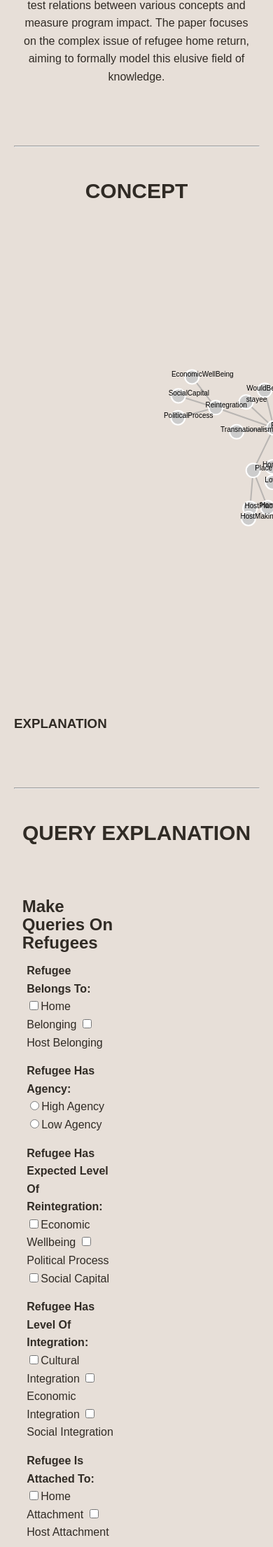
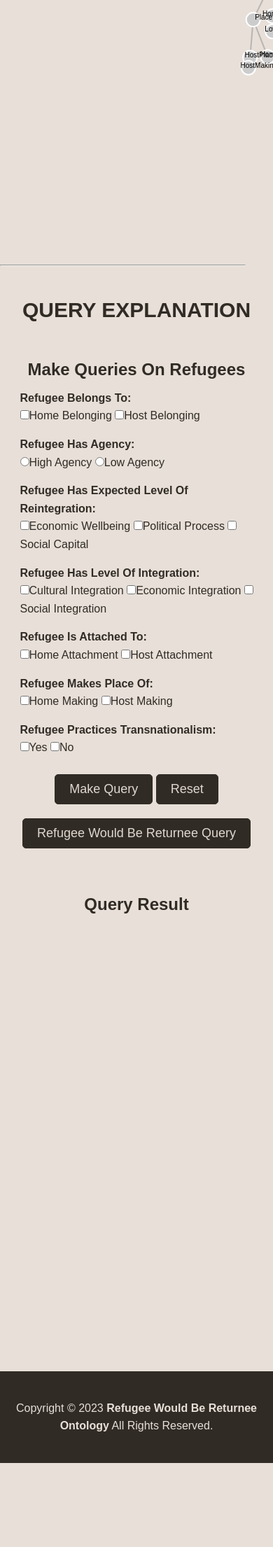
Before and after one commit to khederTa/Refugee-Ontology-Web-App, a Flask app: page / in a window 390 px wide; the page is wider, and only the part inside the window is pictured. Shown: the part 2032-4242 px from the top of that part at 70% size. After the commit the page ends 4122 px from the top of that part, so only its background shows below. Run offline with Flask 2, Linux system fonts and the light colour scheme.

Commit message:
Update style.css

```diff
--- a/static/css/style.css
+++ b/static/css/style.css
@@ -1,5 +1,6 @@
 * {
     box-sizing: border-box;
+    margin: 0;
 }
 
 body {
@@ -72,6 +73,19 @@ nav a:hover {
     color: #FFFFFF;
 }
 
+@media (max-width: 710px) {
+    nav a {
+        display: none;
+    }
+
+    nav h1 {
+        text-align: center;
+        margin-left: auto;
+        margin-right: auto;
+        display: block;
+    }
+}
+
 .abstract {
     display: flex;
 
@@ -86,6 +100,23 @@ nav a:hover {
     flex: 60%;
     padding: 30px;
     padding-top: 50px;
+}
+
+@media (max-width: 710px) {
+    .abstract {
+        flex-direction: column !important;
+    }
+
+    .left-abstract {
+        margin: auto;
+        padding: 20px 20px 0;
+    }
+
+    .right-abstract {
+        margin: auto;
+        padding: 0 20px 20px;
+    }
+
 }
 
 .intro {
@@ -103,11 +134,7 @@ nav a:hover {
 }
 
 .intro p {
-    text-align: center;
-}
-
-.concept {
-    display: flex;
+    text-align: left;
 }
 
 .concept-header {
@@ -118,19 +145,48 @@ nav a:hover {
     align-items: center;
 }
 
+.concept-section {
+    display: grid;
+    grid-template-columns: repeat(2, 1fr);
+}
+
 .left-concept {
-    flex: 30%;
     padding: 20px;
+    grid-column-start: 1;
 }
 
 .right-concept {
-    flex: 70%;
     padding: 20px;
+    grid-column-start: 2;
 }
 
-.query {
-    text-align: center;
+@media (max-width: 1200px) {
+    .concept-section {
+        grid-template-columns: 1fr;
+        grid-template-rows: 1fr 1fr;
+        gap: 0;
+    }
+
+    .left-concept {
+        grid-row-start: 2;
+        grid-column-start: 1;
+        margin-top: -20rem;
+    }
+
+    .right-concept {
+        grid-row-start: 1;
+        grid-column-start: 1;
+        text-align: center;
+        word-wrap: break-word;
+    }
+
+    .right-concept p {
+        text-align: left;
+        width: auto;
+    }
+
 }
+
 
 .query-header {
     padding: 20px;
@@ -140,9 +196,15 @@ nav a:hover {
     align-items: center;
 }
 
+.query {
+    display: grid;
+    grid-template-columns: repeat(3, 1fr);
+    text-align: center;
+}
+
+
 .left-query {
-    display: inline-block;
-    width: 49%;
+    grid-column: 1 / 3;
     vertical-align: center;
     text-align: left;
     padding: 30px;
@@ -150,10 +212,34 @@ nav a:hover {
 }
 
 .right-query {
-    display: inline-block;
-    width: 49%;
+    grid-column: 3;
     padding: 30px;
 
+}
+
+@media (max-width: 1200px) {
+    .query {
+        grid-template-columns: 1fr;
+        grid-template-rows: 1fr 1fr;
+        text-align: center;
+    }
+
+
+    .left-query {
+        grid-column: 1;
+        grid-row: 1;
+        vertical-align: center;
+        text-align: center;
+        padding: 10px;
+
+    }
+
+    .right-query {
+        grid-column: 1;
+        grid-row: 2;
+        padding: 10px;
+
+    }
 }
 
 .query .left-query h2 {
@@ -235,21 +321,19 @@ header {
     padding: 15%;
 }
 
+
+
 footer {
-    width: auto;
-    margin: 10%;
-    padding: 10%;
+    background: #302b25;
+    color: #e7dfd8;
+    margin: 0;
 }
 
-line:hover {
-    fill: red;
+footer p {
+    padding: 40px 0;
+    text-align: center;
 }
 
-@media (max-width: 900px) {
-
-    .intro,
-    .concept,
-    .query {
-        flex-direction: column;
-    }
+footer p span{
+    font-weight: bold;
 }
```
